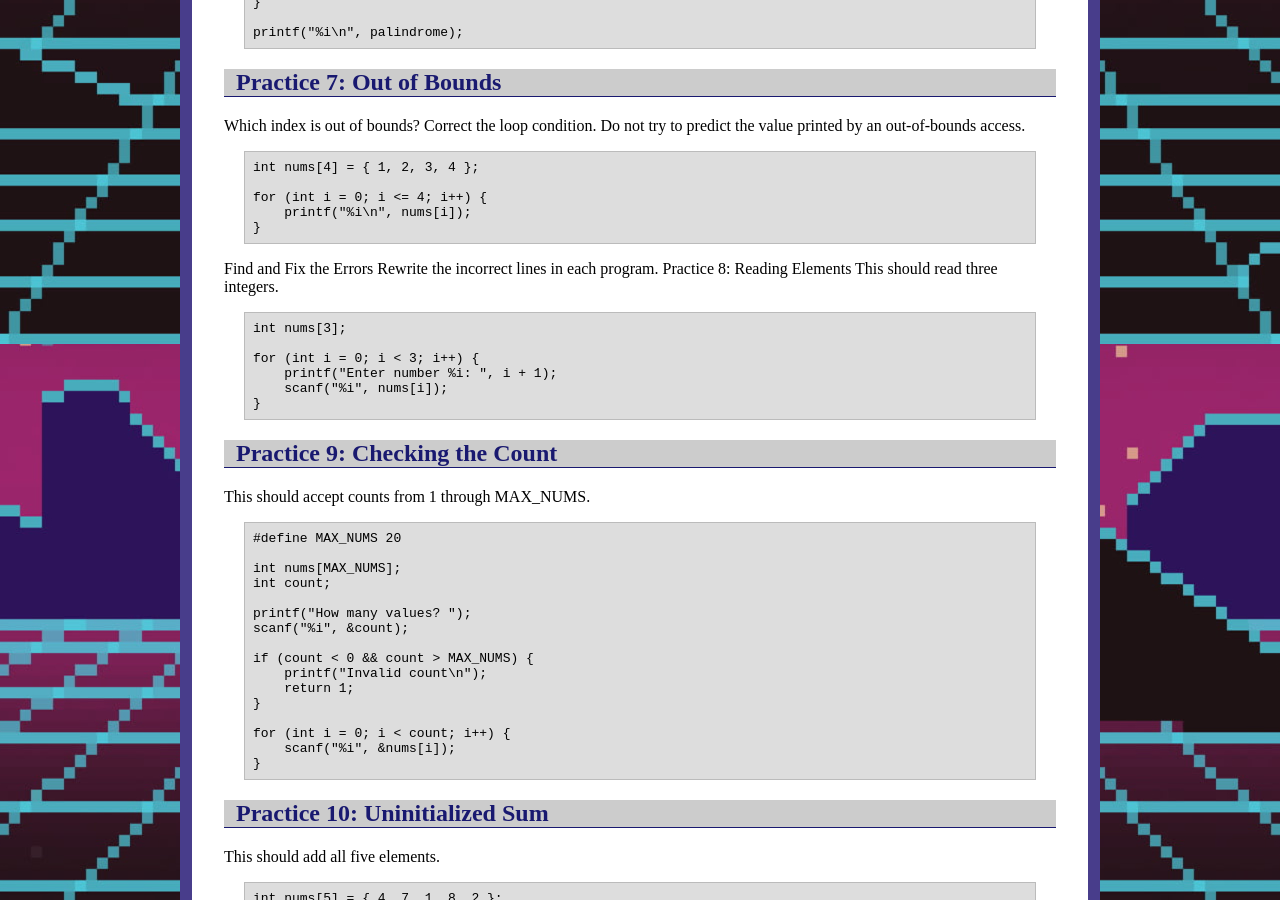
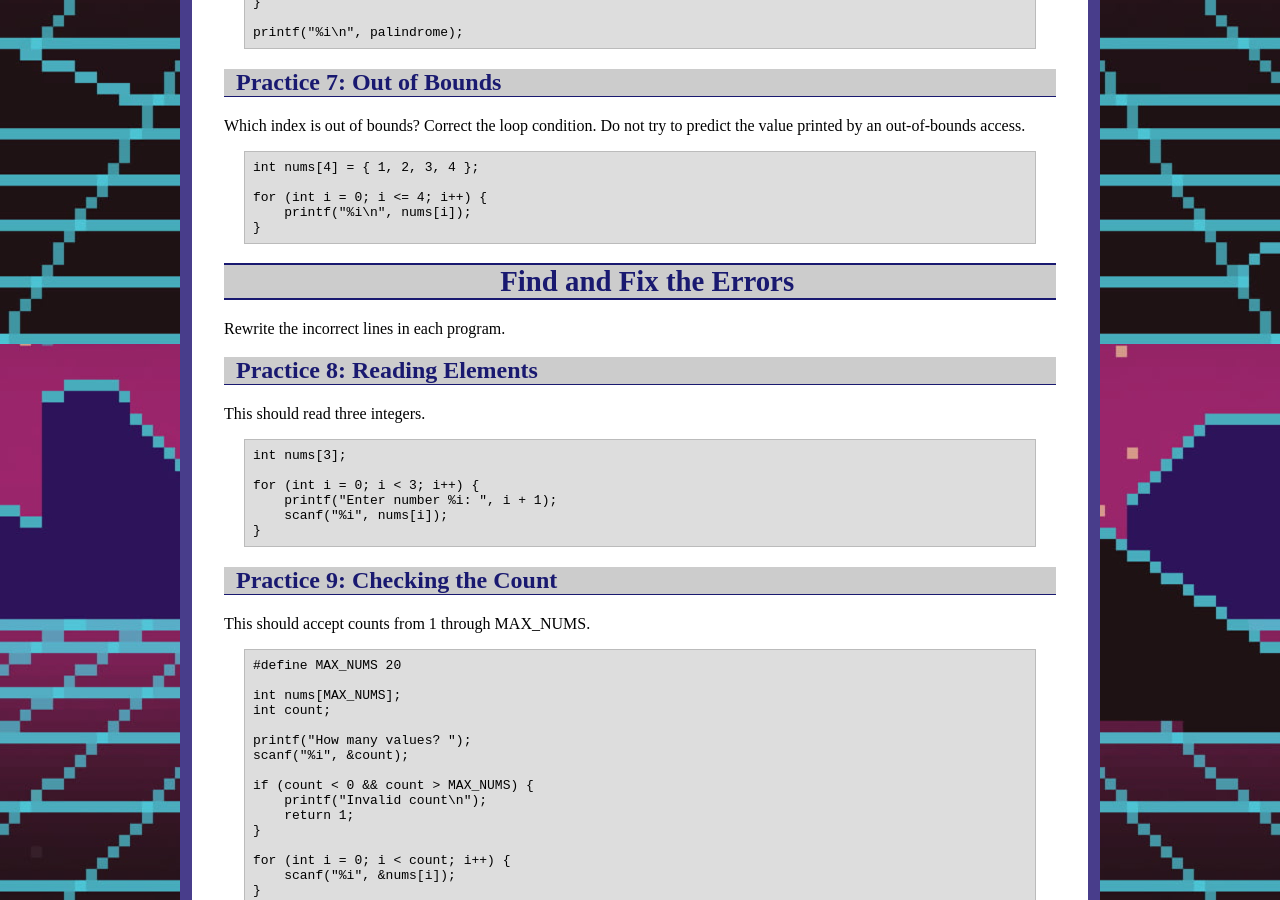
Before and after one commit to ycpcs/cs101-fall2026, a Jekyll site: the page built from practices/p9.md, in a window 1280 px wide and 900 px high, scrolled down 1456 px. Built offline with Jekyll 4.4.1, drawn with Linux system fonts in a browser that asks for light colours.

Commit message:
Update p9.md

```diff
--- a/practices/p9.md
+++ b/practices/p9.md
@@ -98,9 +98,10 @@ for (int i = 0; i <= 4; i++) {
 }
 </pre>
 
-Find and Fix the Errors
+# Find and Fix the Errors
 Rewrite the incorrect lines in each program.
-Practice 8: Reading Elements
+
+## Practice 8: Reading Elements
 This should read three integers.
 <pre>
 int nums[3];
```
